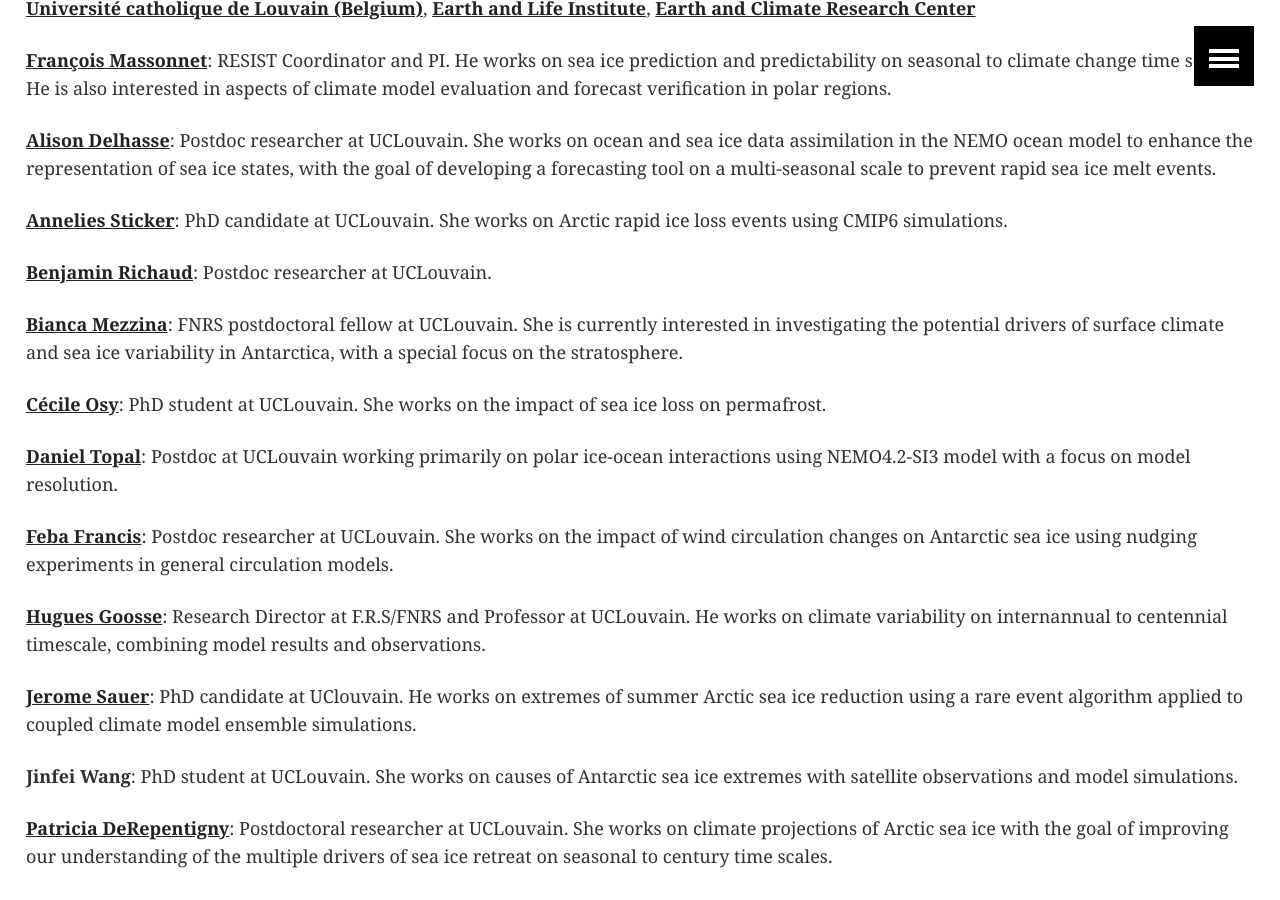
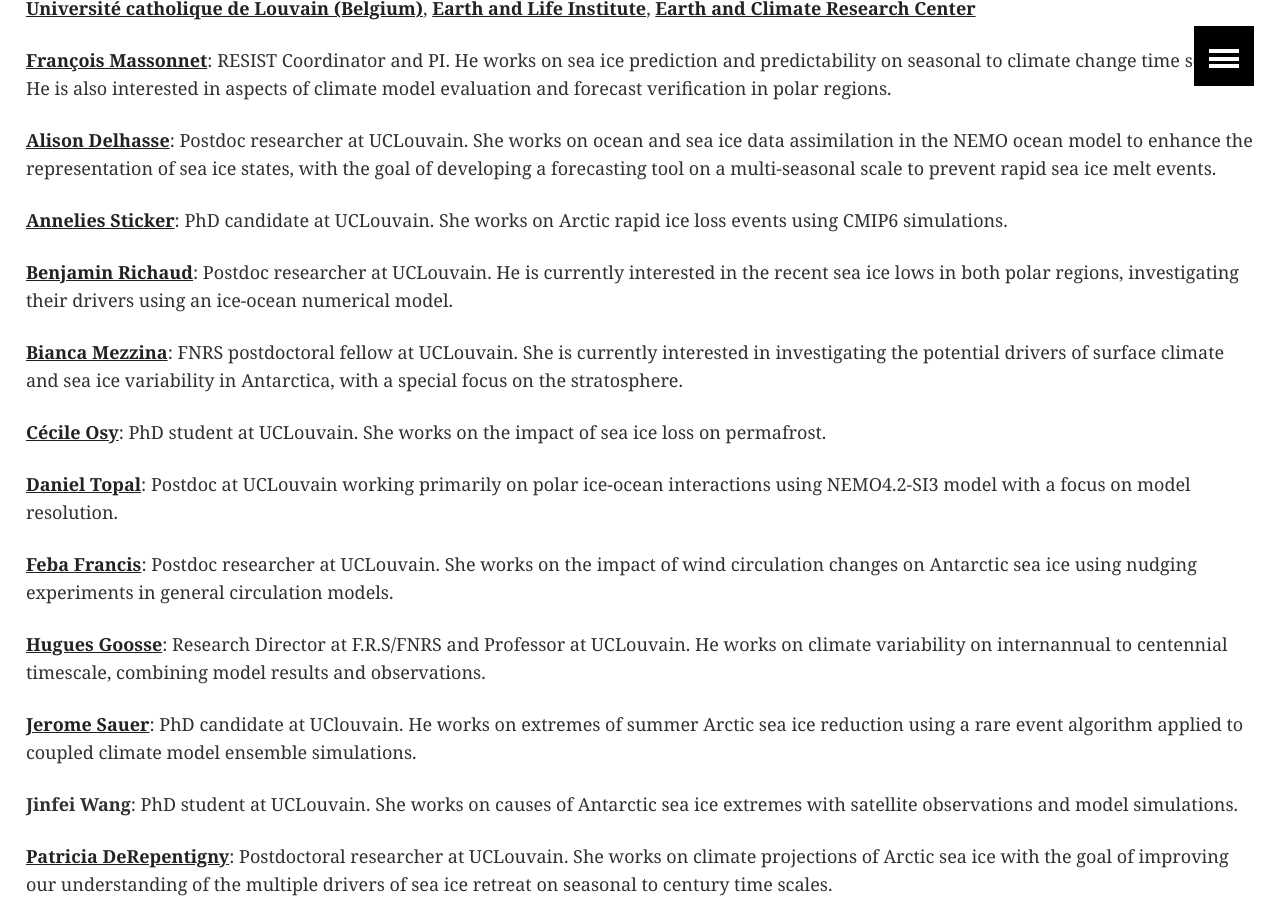
Before and after one commit to resist-impuls/resist-impuls.github.io, a Jekyll site: the page built from people.md, in a window 1280 px wide and 900 px high, scrolled down 1003 px. Built offline with Jekyll 4.4.1, drawn with Linux system fonts in a browser that asks for light colours; our own code applies the rules of GitHub Pages for plain Markdown files.

Commit message:
Update people.md

```diff
--- a/people.md
+++ b/people.md
@@ -16,7 +16,7 @@
 
 [**Annelies Sticker**](https://uclouvain.be/en/directories/annelies.sticker): PhD candidate at UCLouvain. She works on Arctic rapid ice loss events using CMIP6 simulations.
 
-[**Benjamin Richaud**](https://uclouvain.be/en/directories/benjamin.richaud): Postdoc researcher at UCLouvain.
+[**Benjamin Richaud**](https://uclouvain.be/en/directories/benjamin.richaud): Postdoc researcher at UCLouvain. He is currently interested in the recent sea ice lows in both polar regions, investigating their drivers using an ice-ocean numerical model.
 
 [**Bianca Mezzina**](https://uclouvain.be/en/directories/bianca.mezzina): FNRS postdoctoral fellow at UCLouvain. She is currently interested in investigating the potential drivers of surface climate and sea ice variability in Antarctica, with a special focus on the stratosphere.
 
```
